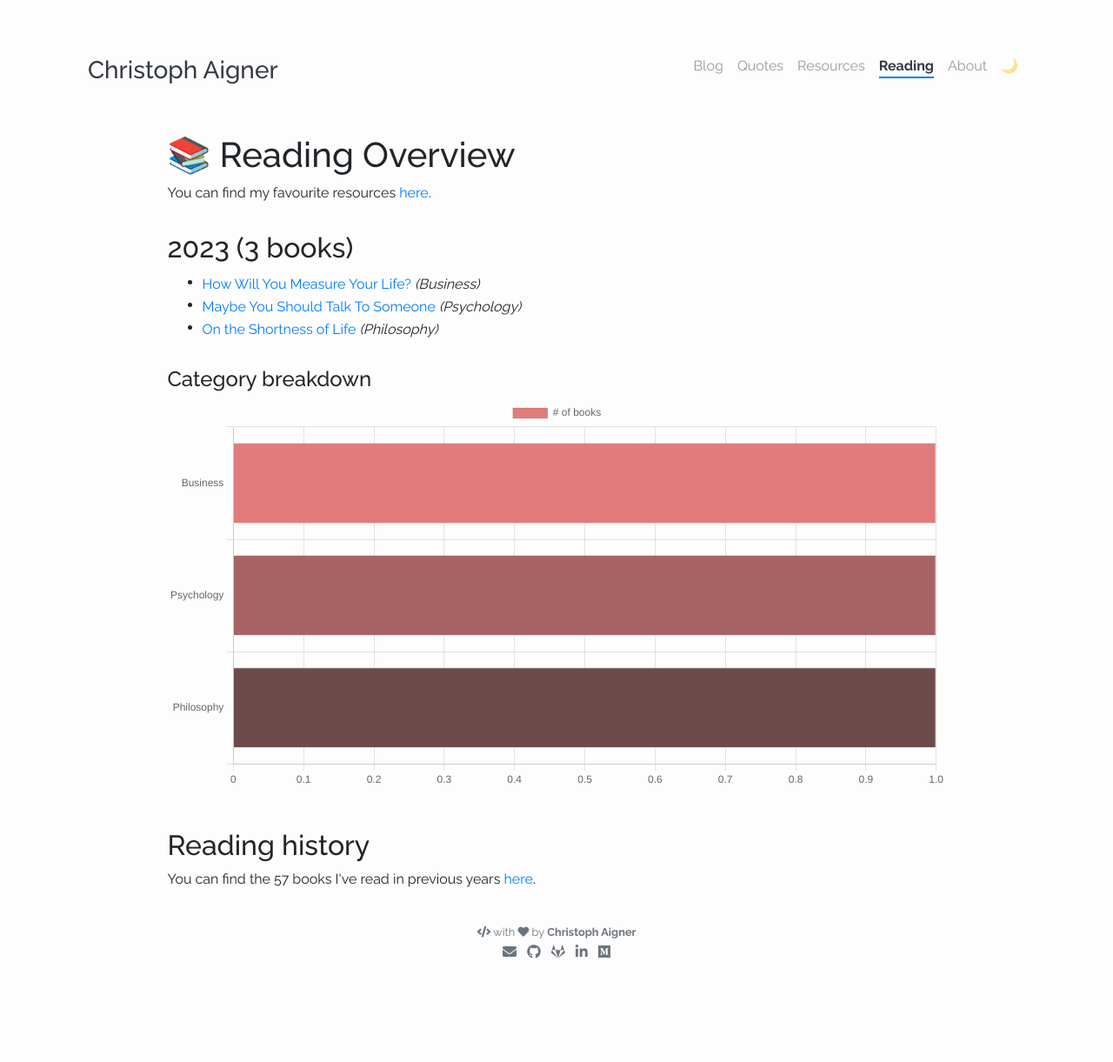
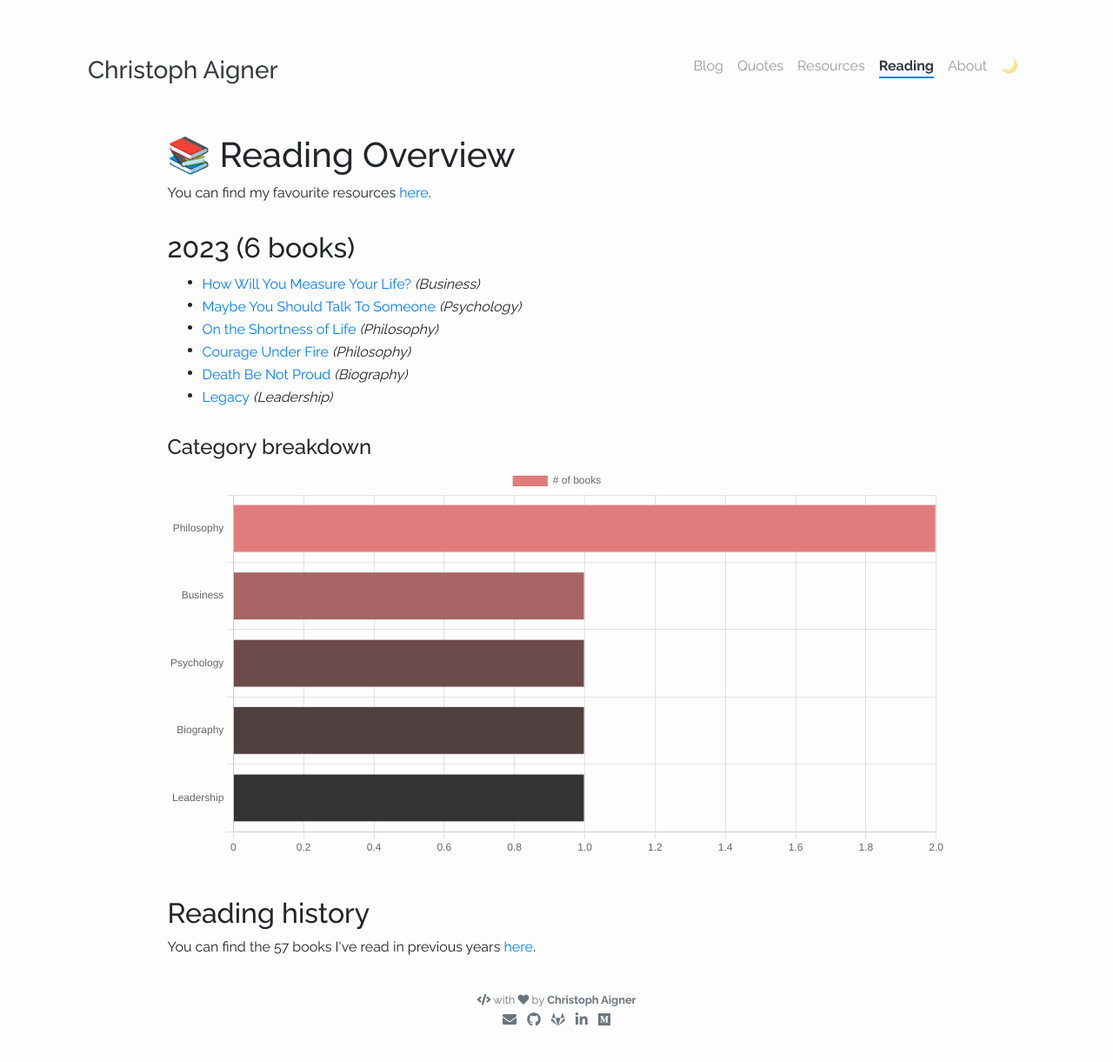
Before and after one commit to christophaigner/christophaigner.github.io, a Jekyll site: the page built from pages/reading.html, in a window 1280 px wide. Shown: the whole page at 87% size. Built offline with Jekyll 4.4.1, drawn with Linux system fonts in a browser that asks for light colours; nearby versions of some CDN libraries; before the commit the page ends 1143 px from its top, so only the background shows below that.

Commit message:
Update reading list

```diff
--- a/_data/reading/current.yml
+++ b/_data/reading/current.yml
@@ -10,3 +10,15 @@
   url: "https://www.goodreads.com/book/show/97412.On_the_Shortness_of_Life"
   category: Philosophy
   finished: true
+- name: "Courage Under Fire"
+  url: "https://www.goodreads.com/book/show/196158.Courage_Under_Fire"
+  category: Philosophy
+  finished: true
+- name: "Death Be Not Proud"
+  url: "https://www.goodreads.com/book/show/486298.Death_Be_Not_Proud"
+  category: Biography
+  finished: true
+- name: "Legacy"
+  url: "https://www.goodreads.com/book/show/18890191-legacy"
+  category: Leadership
+  finished: true
```
Also changed, not shown: pages/resources.md (+1 -1 lines).
